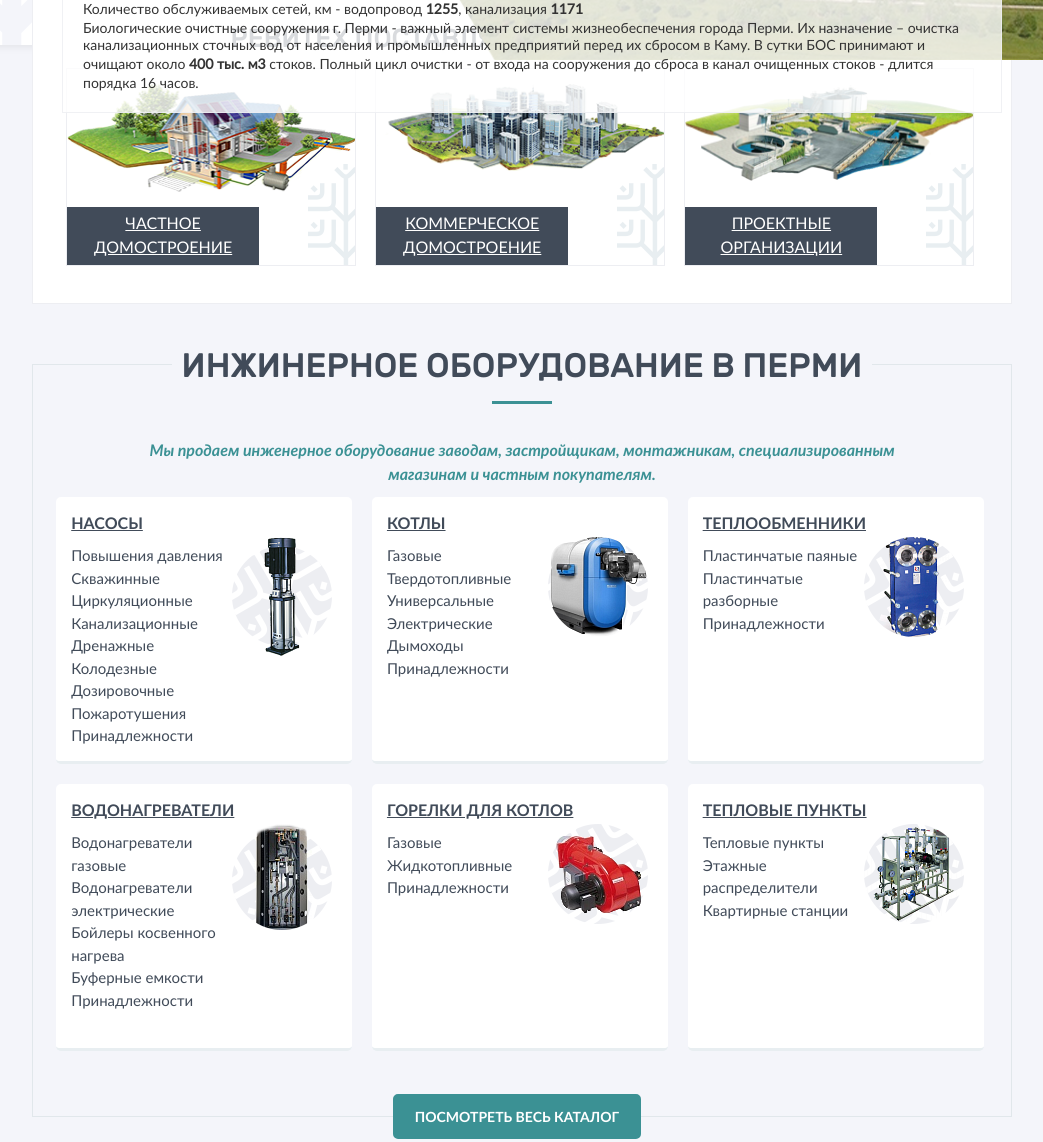
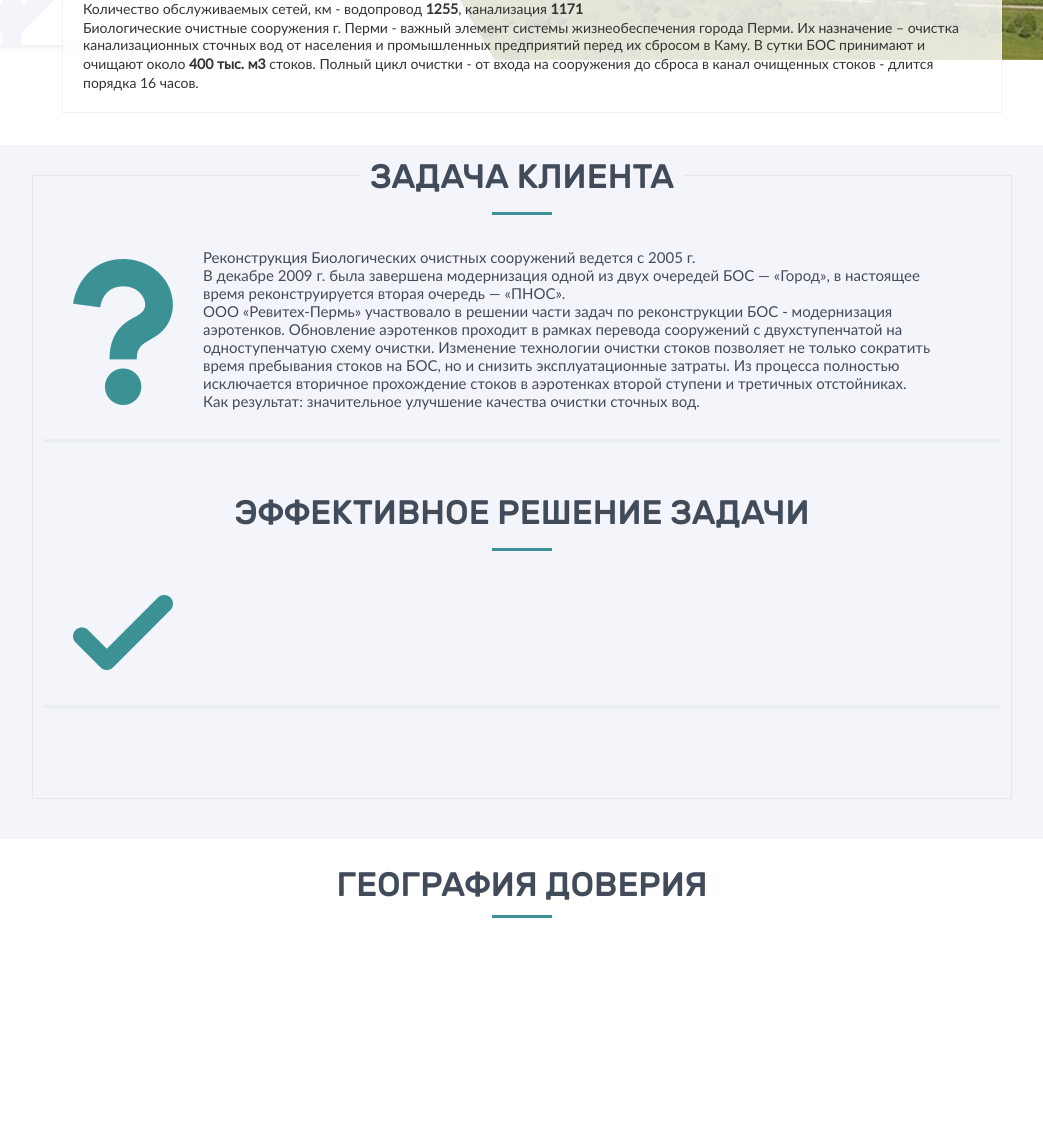
Before and after one commit to lesf0/revitech, a plain HTML site: page onecase.html in a window 1280 px wide. Shown: the part 524-1666 px from the top of the page, without its empty margins (118-1161 px from the left). Drawn offline with Linux system fonts and the light colour scheme.

Commit message:
onecase #2

```diff
--- a/onecase.html
+++ b/onecase.html
@@ -79,7 +79,7 @@
 		</div>
 	</div>
 
-<div class="slider white">
+<div class="slider white slider-with-block">
 	<div class="slide-item" style="z-index:6;">
 		<div class="slider-inner">
 			<div class="slider-title">
@@ -110,129 +110,29 @@
 </div>
 
 <div class="section grey">
-	<div class="container top-block">
-		<div class="section-title">Ревитех поставляет оборудование для:</div>
-		<div class="delivery-block">
-			<div class="delivery-item">
-				<div class="delivery-icon">
-				<img src="img/dicon1.png">
-				<div class="delivery-title"><a href="#">Частное домостроение</a></div>
+	<div class="container container-catalog relative">
+		<div class="catalog-block">
+			<div class="section-title" id="task"><span>Задача клиента</span></div>
+			<div class="section-under-title"></div>
+
+			<div class="task-text clear">
+				<div class="task-text-img">
+					<img src="img/onecase/question.png">
+				</div>
+				Реконструкция Биологических очистных сооружений ведется с 2005 г.<br>
+				В декабре 2009 г. была завершена модернизация одной из двух очередей БОС — «Город», в настоящее время реконструируется вторая очередь — «ПНОС».<br>
+				ООО «Ревитех-Пермь» участвовало в решении части задач по реконструкции БОС - модернизация аэротенков. Обновление аэротенков проходит в рамках перевода сооружений с двухступенчатой на одноступенчатую схему очистки. Изменение технологии очистки стоков позволяет не только сократить время пребывания стоков на БОС, но и снизить эксплуатационные затраты. Из процесса полностью исключается вторичное прохождение стоков в аэротенках второй ступени и третичных отстойниках.<br>
+				Как результат: значительное улучшение качества очистки сточных вод.
+			</div>
+
+			<div class="section-title"><span>Эффективное решение задачи</span></div>
+			<div class="section-under-title"></div>
+
+			<div class="task-text clear">
+				<div class="task-text-img">
+					<img src="img/onecase/check.png">
 				</div>
 			</div>
-			<div class="delivery-item">
-				<div class="delivery-icon">
-				<img src="img/dicon2.png">
-				<div class="delivery-title"><a href="#">Коммерческое домостроение</a></div>
-				</div>
-			</div>
-			<div class="delivery-item">
-				<div class="delivery-icon">
-				<img src="img/dicon3.png">
-				<div class="delivery-title"><a href="#">Проектные организации</a></div>
-				</div>
-			</div>
-		</div>
-	</div>
-</div>
-
-<div class="section grey">
-	<div class="container container-catalog relative">
-		<div class="catalog-block">
-			<div class="section-title" id="history"><span>Инжинерное оборудование в Перми</span></div>
-			<div class="section-under-title"></div>
-			<div class="section-slogan">Мы продаем инженерное оборудование заводам, застройщикам, монтажникам, специализированным магазинам и частным покупателям.</div>
-				<div class="catalog-item">
-					<div class="catalog-inner">
-					<div class="catalog-title"><a href="#">Насосы</a></div>
-					<div class="catalog-text">
-						<ul>
-							<li><a href="#">Повышения давления</a></li>
-							<li><a href="#">Скважинные</a></li>
-							<li><a href="#">Циркуляционные</a></li>
-							<li><a href="#">Канализационные</a></li>
-							<li><a href="#">Дренажные</a></li>
-							<li><a href="#">Колодезные</a></li>
-							<li><a href="#">Дозировочные</a></li>
-							<li><a href="#">Пожаротушения</a></li>
-							<li><a href="#">Принадлежности</a></li>
-						</ul>
-					</div>
-					<div class="catalog-image"><img src="img/catalog1.png"></div>
-					</div>
-				</div>
-				<div class="catalog-item">
-					<div class="catalog-inner">
-					<div class="catalog-title"><a href="#">Котлы</a></div>
-					<div class="catalog-text">
-						<ul>
-							<li><a href="#">Газовые</a></li>
-							<li><a href="#">Твердотопливные</a></li>
-							<li><a href="#">Универсальные</a></li>
-							<li><a href="#">Электрические</a></li>
-							<li><a href="#">Дымоходы</a></li>
-							<li><a href="#">Принадлежности</a></li>
-						</ul>
-					</div>
-					<div class="catalog-image"><img src="img/catalog2.png"></div>
-					</div>
-				</div>
-				<div class="catalog-item">
-					<div class="catalog-inner">
-					<div class="catalog-title"><a href="#">Теплообменники</a></div>
-					<div class="catalog-text">
-						<ul>
-							<li><a href="#">Пластинчатые паяные</a></li>
-							<li><a href="#">Пластинчатые</a></li>
-							<li><a href="#">разборные</a></li>
-							<li><a href="#">Принадлежности</a></li>
-						</ul>
-					</div>
-					<div class="catalog-image"><img src="img/catalog3.png"></div>
-					</div>
-				</div>
-				<div class="catalog-item">
-					<div class="catalog-inner">
-					<div class="catalog-title"><a href="#">Водонагреватели</a></div>
-					<div class="catalog-text">
-						<ul>
-						<li><a href="#">Водонагреватели газовые</a></li>
-						<li><a href="#">Водонагреватели электрические</a></li>
-						<li><a href="#">Бойлеры косвенного нагрева</a></li>
-						<li><a href="#">Буферные емкости</a></li>
-						<li><a href="#">Принадлежности</a></li>
-						</ul>
-					</div>
-					<div class="catalog-image"><img src="img/catalog4.png"></div>
-					</div>
-				</div>
-				<div class="catalog-item">
-					<div class="catalog-inner">
-					<div class="catalog-title"><a href="#">Горелки для котлов</a></div>
-					<div class="catalog-text">
-						<ul>
-							<li><a href="#">Газовые</a></li>
-							<li><a href="#">Жидкотопливные</a></li>
-							<li><a href="#">Принадлежности</a></li>
-						</ul>
-					</div>
-					<div class="catalog-image"><img src="img/catalog5.png"></div>
-					</div>
-				</div>
-				<div class="catalog-item">
-					<div class="catalog-inner">
-					<div class="catalog-title"><a href="#">Тепловые пункты</a></div>
-					<div class="catalog-text">
-						<ul>
-							<li><a href="#">Тепловые пункты</a></li>
-							<li><a href="#">Этажные распределители</a></li>
-							<li><a href="#">Квартирные станции</a></li>
-						</ul>
-					</div>
-					<div class="catalog-image"><img src="img/catalog6.png"></div>
-					</div>
-				</div>
-				<a href="#" class="button myata catalog-more">Посмотреть весь каталог</a>
-		</div>
 	</div>
 </div>
 
--- a/style.css
+++ b/style.css
@@ -444,8 +444,31 @@ div#zakaz_popup .popup_form button { display: block;margin:0 auto;margin-top:40p
 	font-size: 16px;
 	font-family: Lato-Bold-Italic;
 }
-
 .slider-text-block-text {
 	line-height: 1.2;
 	margin-top:  15px;
 }
+
+.slider-with-block {
+	margin-bottom:  100px;
+}
+
+.task-text {
+	text-align: left;
+	font-size: 15px;
+	color: #414b59;
+	line-height: 1.2;
+	padding-right:  45px;
+
+	border-bottom: 3px solid #e8eef1;
+	padding-bottom:  25px;
+	margin-bottom: 80px;
+}
+.task-text-img {
+	float: left;
+	width:  160px;
+	padding: 0.6em 0;
+}
+.task-text-img img {
+	margin: auto;
+}
```
Also changed, not shown: img/onecase/check.png (added), img/onecase/question.png (added).
